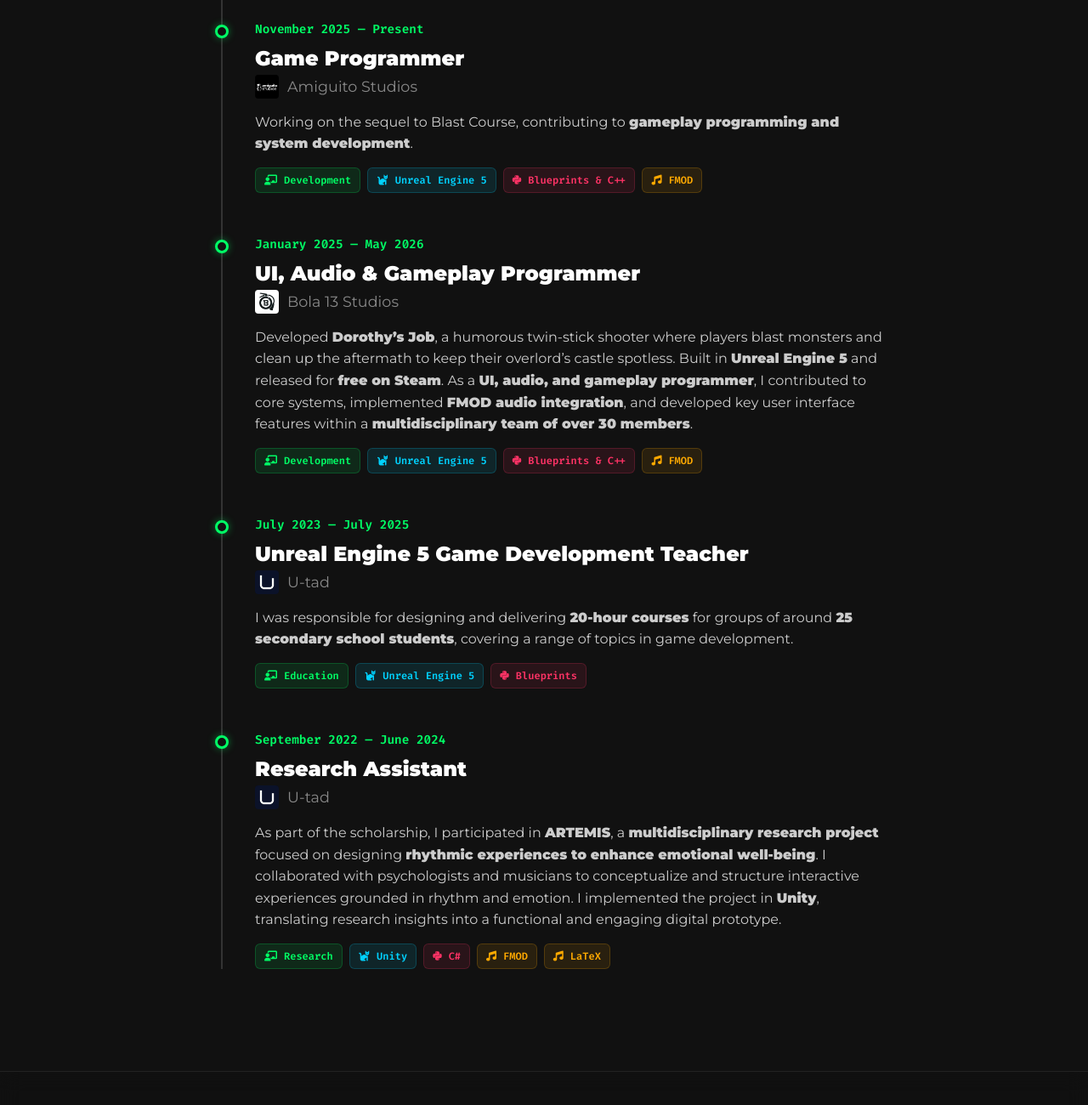
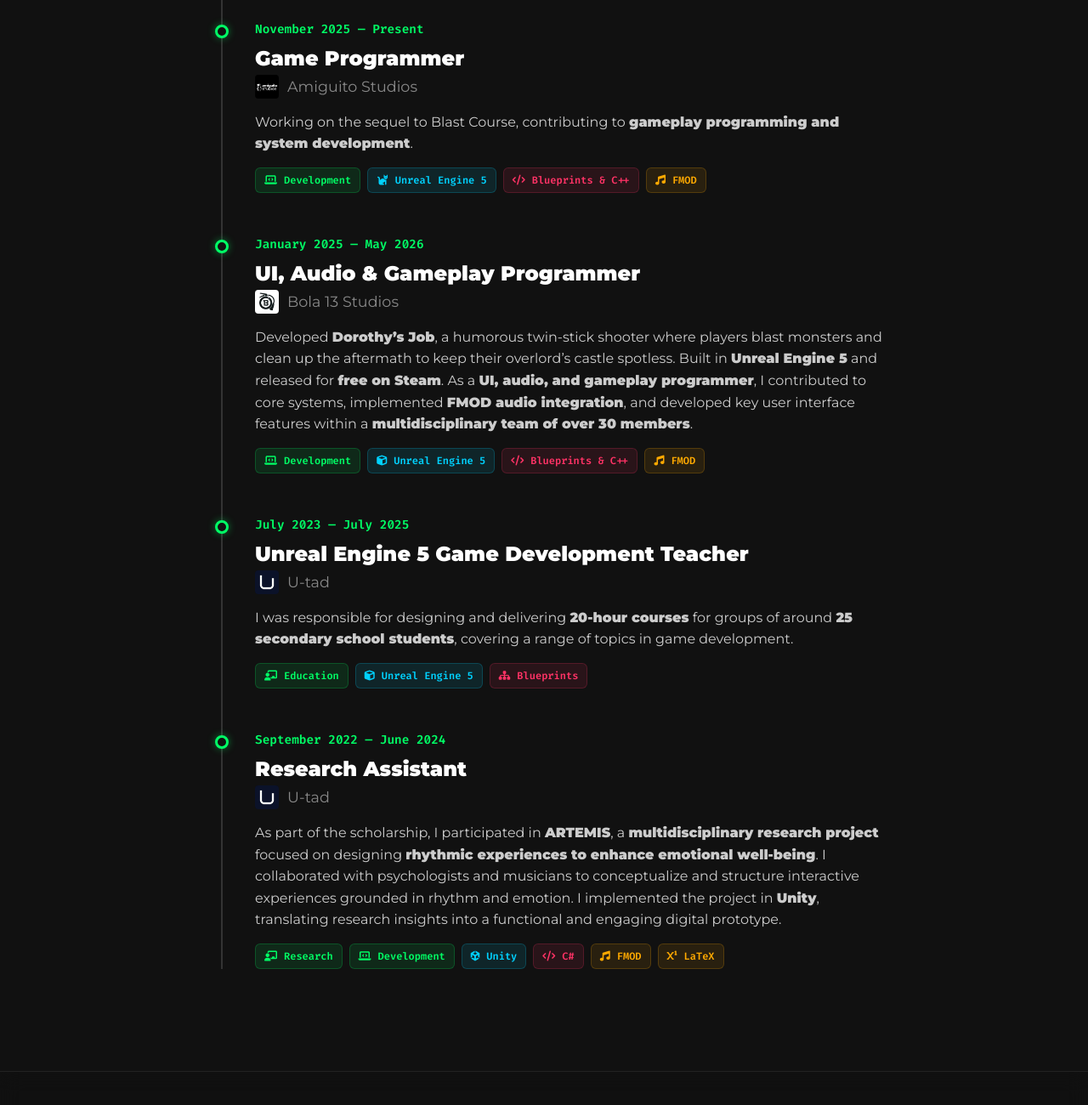
Before and after one commit to JParamade/Portfolio, a plain HTML site: page index.html in a window 1280 px wide. Shown: the part 4072-5372 px from the top of the page at 85% size. Drawn offline with Linux system fonts and the light colour scheme.

Commit message:
Minor Changes

```diff
--- a/index.html
+++ b/index.html
@@ -245,9 +245,9 @@
                                 <p>Working on the sequel to Blast Course, contributing to <b>gameplay programming and system development</b>.</p>
 
                                 <div class="tag-container">
-                                    <span class="tag tag-area"><i class="fas fa-chalkboard-teacher"></i> Development</span>
+                                    <span class="tag tag-area"><i class="fas fa-laptop-code"></i> Development</span>
                                     <span class="tag tag-engine"><i class="fas fa-cat"></i> Unreal Engine 5</span>
-                                    <span class="tag tag-lang"><i class="fab fa-python"></i> Blueprints & C++</span>
+                                    <span class="tag tag-lang"><i class="fas fa-code"></i> Blueprints & C++</span>
                                     <span class="tag tag-tool"><i class="fas fa-music"></i> FMOD</span>
                                 </div>
                             </div>
@@ -265,9 +265,9 @@
                                 <p>Developed <b>Dorothy’s Job</b>, a humorous twin-stick shooter where players blast monsters and clean up the aftermath to keep their overlord’s castle spotless. Built in <b>Unreal Engine 5</b> and released for <b>free on Steam</b>. As a <b>UI, audio, and gameplay programmer</b>, I contributed to core systems, implemented <b>FMOD audio integration</b>, and developed key user interface features within a <b>multidisciplinary team of over 30 members</b>.</p>
 
                                 <div class="tag-container">
-                                    <span class="tag tag-area"><i class="fas fa-chalkboard-teacher"></i> Development</span>
-                                    <span class="tag tag-engine"><i class="fas fa-cat"></i> Unreal Engine 5</span>
-                                    <span class="tag tag-lang"><i class="fab fa-python"></i> Blueprints & C++</span>
+                                    <span class="tag tag-area"><i class="fas fa-laptop-code"></i> Development</span>
+                                    <span class="tag tag-engine"><i class="fas fa-cube"></i> Unreal Engine 5</span>
+                                    <span class="tag tag-lang"><i class="fas fa-code"></i> Blueprints & C++</span>
                                     <span class="tag tag-tool"><i class="fas fa-music"></i> FMOD</span>
                                 </div>
                             </div>
@@ -286,8 +286,8 @@
 
                                 <div class="tag-container">
                                     <span class="tag tag-area"><i class="fas fa-chalkboard-teacher"></i> Education</span>
-                                    <span class="tag tag-engine"><i class="fas fa-cat"></i> Unreal Engine 5</span>
-                                    <span class="tag tag-lang"><i class="fab fa-python"></i> Blueprints</span>
+                                    <span class="tag tag-engine"><i class="fas fa-cube"></i> Unreal Engine 5</span>
+                                    <span class="tag tag-lang"><i class="fas fa-sitemap"></i> Blueprints</span>
                                 </div>
                             </div>
                         </div>
@@ -305,10 +305,11 @@
 
                                 <div class="tag-container">
                                     <span class="tag tag-area"><i class="fas fa-chalkboard-teacher"></i> Research</span>
-                                    <span class="tag tag-engine"><i class="fas fa-cat"></i> Unity</span>
-                                    <span class="tag tag-lang"><i class="fab fa-python"></i> C#</span>
+                                    <span class="tag tag-area"><i class="fas fa-laptop-code"></i> Development</span>
+                                    <span class="tag tag-engine"><i class="fab fa-unity"></i> Unity</span>
+                                    <span class="tag tag-lang"><i class="fas fa-code"></i> C#</span>
                                     <span class="tag tag-tool"><i class="fas fa-music"></i> FMOD</span>
-                                    <span class="tag tag-tool"><i class="fas fa-music"></i> LaTeX</span>
+                                    <span class="tag tag-tool"><i class="fas fa-superscript"></i> LaTeX</span>
                                 </div>
                             </div>
                         </div>
```
